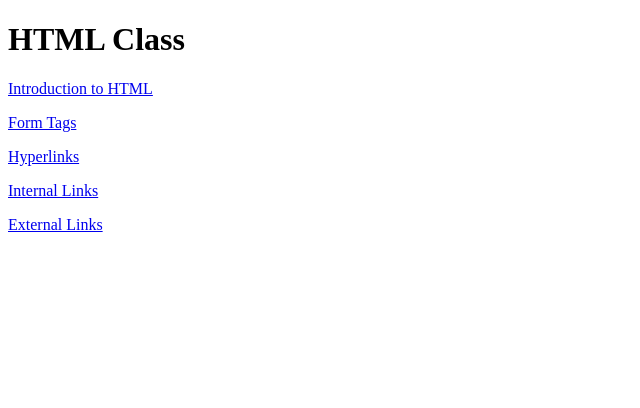
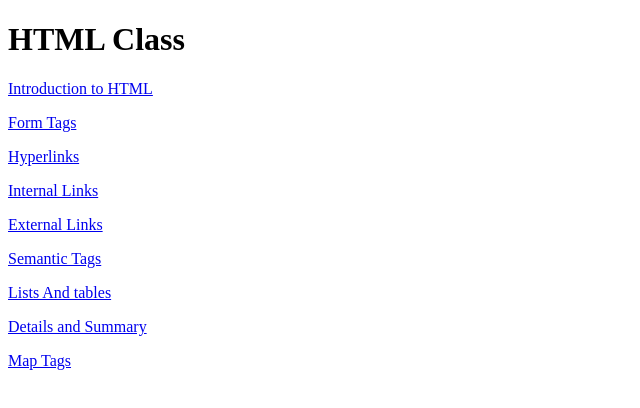
Before and after one commit to Balaaditya04/Balaaditya04.github.io, a plain HTML site: page HTML/index.html in a window 1280 px wide. Shown: the whole page, without its empty margins (0-640 px from the left). Drawn offline with Linux system fonts and the light colour scheme.

Commit message:
commit changes

```diff
--- a/HTML/index.html
+++ b/HTML/index.html
@@ -12,6 +12,11 @@
     <p><a href="/HTML/index3.html" target="_blank">Hyperlinks</a></p>
     <p><a href="/HTML/index4.html" target="_blank">Internal Links</a></p>
     <p><a href="/HTML/index5.html" target="_blank">External Links</a></p>
+    <p><a href="/HTML/index6.html" target="_blank">Semantic Tags</a></p>
+    <p><a href="/HTML/index7.html" target="_blank">Lists And tables</a></p>
+    <p><a href="/HTML/index8.html" target="_blank">Details and Summary</a></p>
+    <p><a href="/HTML/index9.html" target="_blank">Map Tags</a></p>
+
 
 
 
```
